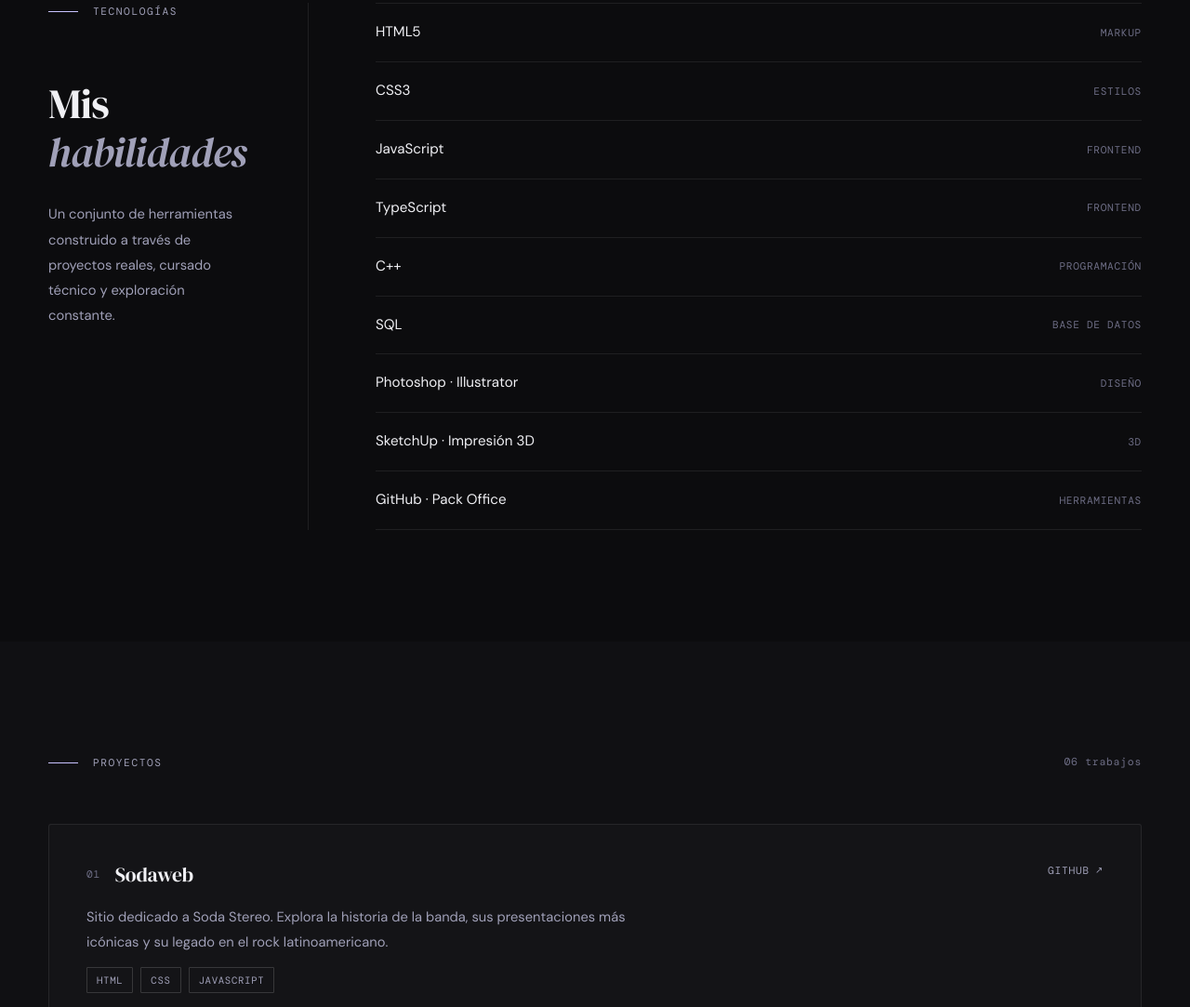
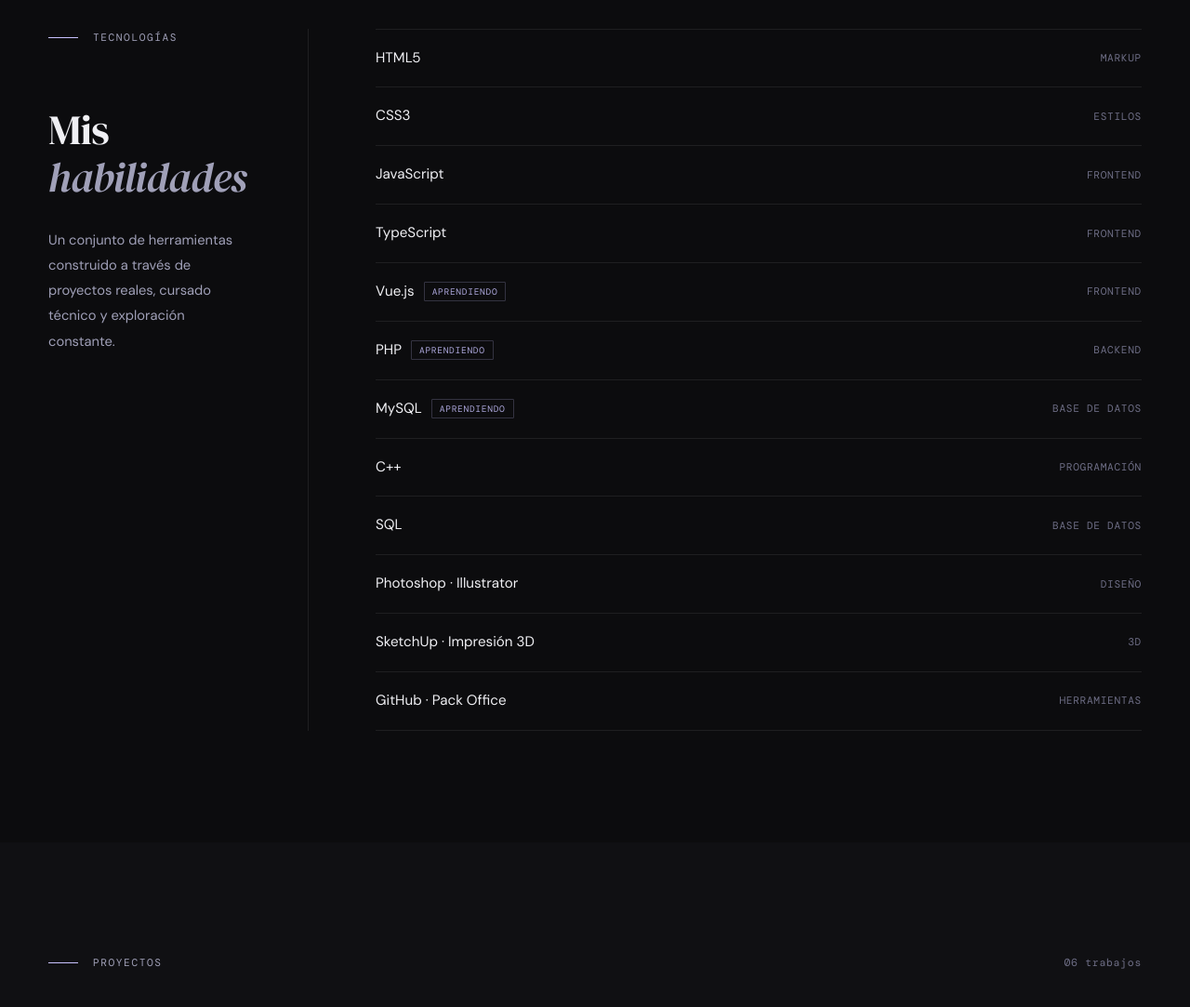
Before and after one commit to GregoruttiMaxi24/GregoruttiMaxi24.github.io, a plain HTML site: page index.html in a window 1280 px wide. Shown: the part 1579-2662 px from the top of the page at 93% size. Drawn offline with nearby package versions, Linux system fonts and the light colour scheme.

Commit message:
Update index.html

```diff
--- a/index.html
+++ b/index.html
@@ -1,4 +1,4 @@
-<!DOCTYPE html>
+<<!DOCTYPE html>
 <html lang="es">
 <head>
 <meta charset="UTF-8"/>
@@ -95,6 +95,8 @@ section{padding:120px 52px;}
 .skill-name{font-size:0.95rem;color:var(--text);font-weight:400;transition:color 0.25s;}
 .skill-cat{font-family:var(--mono);font-size:0.7rem;color:var(--muted2);letter-spacing:0.06em;text-transform:uppercase;}
 .skill-row:hover .skill-name{color:var(--accent);}
+/* Badge "aprendiendo" para skills en proceso */
+.skill-learning{font-family:var(--mono);font-size:0.6rem;letter-spacing:0.07em;text-transform:uppercase;border:1px solid var(--accent-line);color:var(--accent);padding:3px 8px;border-radius:1px;margin-left:10px;vertical-align:middle;opacity:0.85;}
 
 #projects{background:var(--bg2);}
 .projects-header{display:flex;justify-content:space-between;align-items:flex-end;margin-bottom:56px;}
@@ -284,6 +286,9 @@ footer{background:var(--bg);border-top:1px solid var(--line);display:flex;justif
       <div class="skill-row sr d1"><span class="skill-name">CSS3</span><span class="skill-cat" data-i18n="skill.styles">Estilos</span></div>
       <div class="skill-row sr d2"><span class="skill-name">JavaScript</span><span class="skill-cat" data-i18n="skill.frontend">Frontend</span></div>
       <div class="skill-row sr d2"><span class="skill-name">TypeScript</span><span class="skill-cat" data-i18n="skill.frontend">Frontend</span></div>
+      <div class="skill-row sr d2"><span class="skill-name">Vue.js<span class="skill-learning" data-i18n="badge.learning">Aprendiendo</span></span><span class="skill-cat" data-i18n="skill.frontend">Frontend</span></div>
+      <div class="skill-row sr d3"><span class="skill-name">PHP<span class="skill-learning" data-i18n="badge.learning">Aprendiendo</span></span><span class="skill-cat" data-i18n="skill.backend">Backend</span></div>
+      <div class="skill-row sr d3"><span class="skill-name">MySQL<span class="skill-learning" data-i18n="badge.learning">Aprendiendo</span></span><span class="skill-cat" data-i18n="skill.db">Base de datos</span></div>
       <div class="skill-row sr d3"><span class="skill-name">C++</span><span class="skill-cat" data-i18n="skill.prog">Programación</span></div>
       <div class="skill-row sr d3"><span class="skill-name">SQL</span><span class="skill-cat" data-i18n="skill.db">Base de datos</span></div>
       <div class="skill-row sr d4"><span class="skill-name">Photoshop · Illustrator</span><span class="skill-cat" data-i18n="skill.design">Diseño</span></div>
@@ -456,7 +461,8 @@ const translations = {
     "about.loc":"Ubicación","about.phone":"Teléfono","about.languages":"Idiomas","about.langval":"Español · Inglés B2","about.status":"Estado","about.statusval":"Cursando Tecnicatura Web",
     "skills.label":"Tecnologías","skills.title1":"Mis","skills.title2":"habilidades",
     "skills.note":"Un conjunto de herramientas construido a través de proyectos reales, cursado técnico y exploración constante.",
-    "skill.markup":"Markup","skill.styles":"Estilos","skill.frontend":"Frontend","skill.prog":"Programación","skill.db":"Base de datos","skill.design":"Diseño","skill.tools":"Herramientas",
+    "skill.markup":"Markup","skill.styles":"Estilos","skill.frontend":"Frontend","skill.backend":"Backend","skill.prog":"Programación","skill.db":"Base de datos","skill.design":"Diseño","skill.tools":"Herramientas",
+    "badge.learning":"Aprendiendo",
     "projects.label":"Proyectos","projects.count":"06 trabajos",
     "p1.desc":"Sitio dedicado a Soda Stereo. Explora la historia de la banda, sus presentaciones más icónicas y su legado en el rock latinoamericano.",
     "p2.desc":"Plataforma de venta de ropa para chicos. Diseño orientado a la experiencia del usuario con navegación intuitiva y catálogo visual.",
@@ -487,7 +493,8 @@ const translations = {
     "about.loc":"Location","about.phone":"Phone","about.languages":"Languages","about.langval":"Spanish · English B2","about.status":"Status","about.statusval":"Enrolled in Web Tech program",
     "skills.label":"Technologies","skills.title1":"My","skills.title2":"skills",
     "skills.note":"A toolkit built through real projects, technical coursework, and constant exploration.",
-    "skill.markup":"Markup","skill.styles":"Styles","skill.frontend":"Frontend","skill.prog":"Programming","skill.db":"Database","skill.design":"Design","skill.tools":"Tools",
+    "skill.markup":"Markup","skill.styles":"Styles","skill.frontend":"Frontend","skill.backend":"Backend","skill.prog":"Programming","skill.db":"Database","skill.design":"Design","skill.tools":"Tools",
+    "badge.learning":"Learning",
     "projects.label":"Projects","projects.count":"06 works",
     "p1.desc":"A site dedicated to Soda Stereo. Explore the band's history, their most iconic performances, and their legacy in Latin American rock.",
     "p2.desc":"Kids' clothing e-commerce platform. User-experience-focused design with intuitive navigation and a visual catalog.",
```
